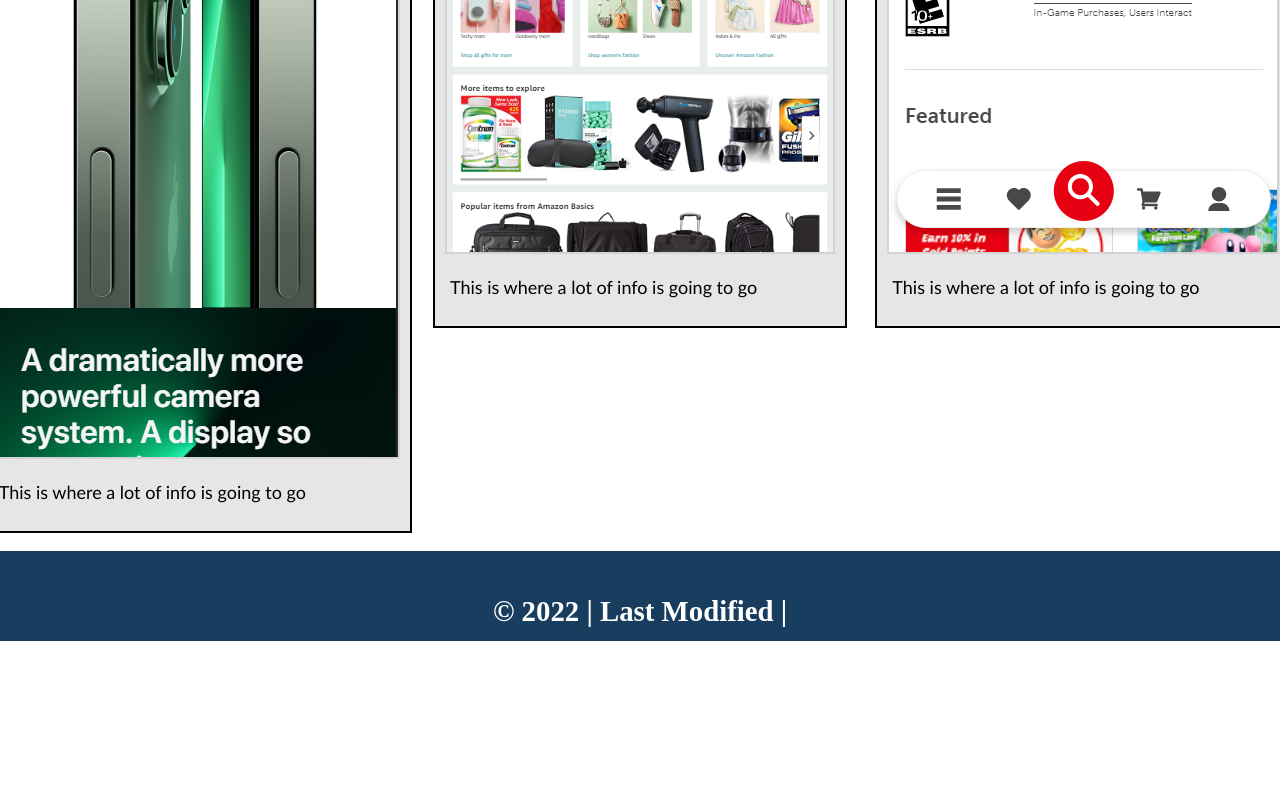
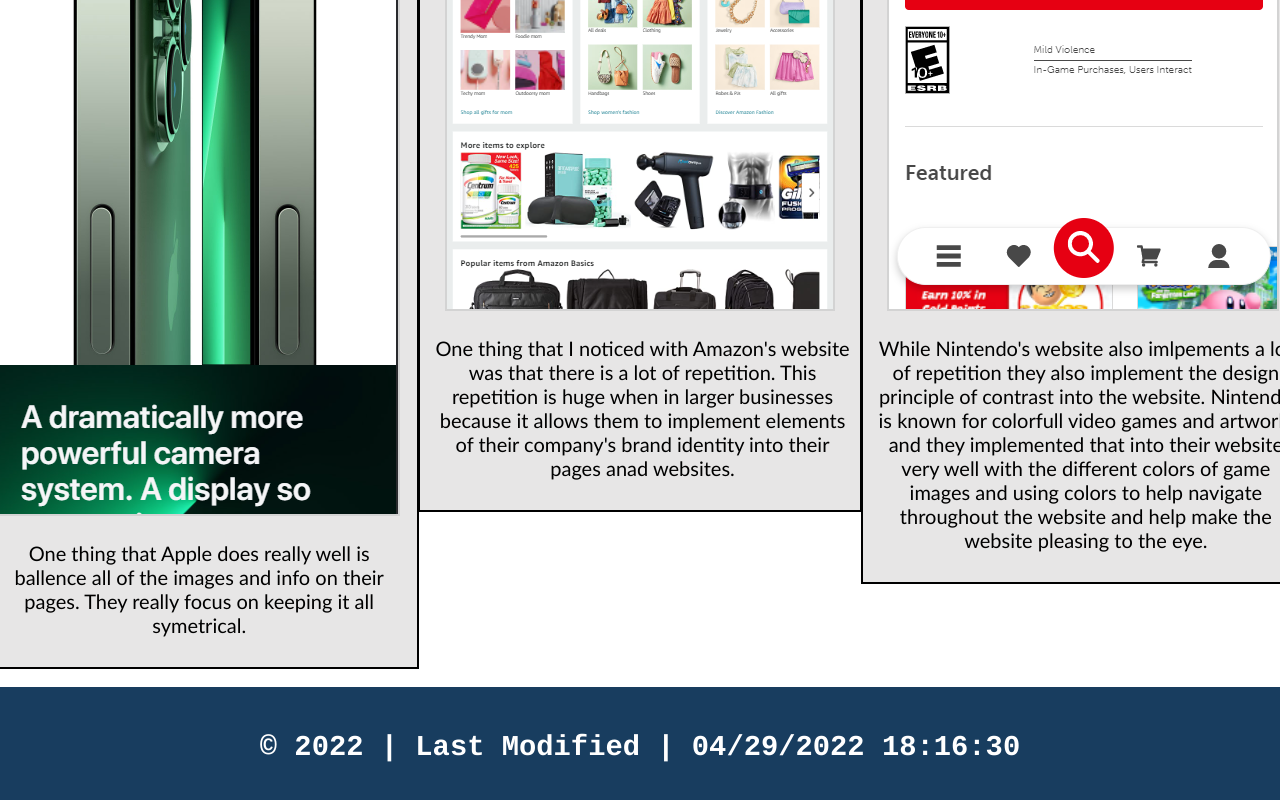
Before and after one commit to hyrumParamore/wdd230spring22, a plain HTML site: page week2/lesson2/design-principles.html in a window 1280 px wide. Shown: the part 982-1782 px from the top of the page. Before the commit the page ends 1623 px from the top, so only its background shows below. Drawn offline with Linux system fonts and the light colour scheme.

Commit message:
updates to the design principles

```diff
--- a/week2/lesson2/design-principles.html
+++ b/week2/lesson2/design-principles.html
@@ -19,12 +19,14 @@
 
     <section id="grid">
         <div class="card">
-            <div class="box-header"><h3>Discription</h3>
+            <div class="box-header"><h3>Balance</h3>
                 <div class="box">
                     <p>Apple</p>
                     <p><a href="https://www.apple.com/iphone-13-pro/">apple.com</a></p>
                     <img src="images/apple_screenshot.png" alt="apple screenshot">
-                    <p>This is where a lot of info is going to go</p>
+                    <p class="content">One thing that Apple does really well is ballence all of the images and info on
+                        their pages. They really focus on keeping it all symetrical.
+                    </p>
                 </div>
             </div>
         </div>
@@ -32,23 +34,33 @@
 
 
         <div class="card">
-            <div class="box-header"><h3>Discription</h3>
+            <div class="box-header"><h3>Repetition</h3>
                 <div class="box">
                     <p>Amazon</p>
                     <p><a href="https://www.amazon.com/">amazon.com</a></p>
                     <img src="images/amazon_scerenshot.png" alt="amazon screenshot">
-                    <p>This is where a lot of info is going to go</p>
+                    <p class="content">One thing that I noticed with Amazon's website was that
+                        there is a lot of repetition. This repetition is huge when in larger
+                        businesses because it allows them to implement elements of their company's
+                        brand identity into their pages anad websites.
+                    </p>
                 </div>
             </div>
         </div>
 
         <div class="card">
-            <div class="box-header"><h3>Discription</h3>
+            <div class="box-header"><h3>Contrast</h3>
                 <div class="box">
                     <p>Nintendo</p>
                     <p><a href="https://www.nintendo.com/">nintendo.com</a></p>
                     <img src="images/nintendo_screenshot.png" alt="nintendo screenshot">
-                    <p>This is where a lot of info is going to go</p>
+                    <p class="content">While Nintendo's website also imlpements a lot of repetition
+                        they also implement the design principle of contrast into the website.
+                        Nintendo is known for colorfull video games and artwork, and they implemented
+                        that into their website very well with the different colors of game images and
+                        using colors to help navigate throughout the website and help make the website
+                        pleasing to the eye.
+                    </p>
                 </div>
             </div>
         </div>
--- a/week2/lesson2/styles/large_media.css
+++ b/week2/lesson2/styles/large_media.css
@@ -1,6 +1,7 @@
 body {
     width: 100%;
     margin: 0 auto;
+    justify-content: center;
 
 
 }
@@ -13,10 +14,15 @@
     margin: 0;
     padding: 5px;
     font-size: 1.5em;
+    font-family:'Courier';
 
 }
 
-
+.box-header h3 {
+    padding-left: 10px;
+    font-size: 26px;
+    font-weight: bolder;
+}
 
 
 
@@ -32,30 +38,21 @@
 
 .box-header {
     background-color: rgb(24, 61, 95);
-    /* border: 1px solid rgb(189, 189, 189); */
     color: white;
     text-align: left;
-
-    /* margin: auto; */
-    /* width: auto; */
-    /* border-top-left-radius: 10px;
-    border-top-right-radius: 10px; */
-
+    height: auto;
+    width: auto;
+    font-family:'Courier';
 }
 
 .box {
-    /* height: fit-content; */
-    width: auto;
+    width: 420px;
     background-color: rgb(231, 230, 230);
     margin: 0 auto;
     text-align: center;
     padding: 10px;
-    /* box-shadow: 0px 5px 5px gray; */
+
     color: black;
-    /* border-right: 1px solid rgb(189, 189, 189);
-    border-left: 1px solid rgb(189, 189, 189); */
-
-
 }
 
 .card {
@@ -68,14 +65,19 @@
     float: left;
 }
 
+
 p {
-    font-size: large;
+    font-size: 25px;
     font-family:'Gill Sans', 'Gill Sans MT', Calibri, 'Trebuchet MS', sans-serif;
     text-align: left;
     padding-left: 5px;
 }
 
+.content {
+    font-size:20px;
+    text-align: center;
 
+}
 
 
 img {
@@ -88,11 +90,12 @@
     text-align: center;
     background-color: rgb(24, 61, 95);
     color: white;
-    height: 50px;
+    /* height: 50px; */
     text-align: center;
     align-items: center;
     padding: 20px;
     font-size: 1.2em;
+    font-family:'Courier';
 
 
 }
@@ -108,11 +111,9 @@
     }
     .box:nth-of-type(3) {
         grid-column: 1/3;
-        width: 50%;
+        width: 100%;
     }
-    header {
-        color: red;
-    }
+
 }
 
 @media only screen and (max-width: 800px) {
@@ -122,9 +123,8 @@
 
     .box:nth-of-type(3) {
         grid-column: 1/2;
-        width: 100%;
+        width: 50%;
     }
-    header {
-        color: blue;
-    }
+
+
 }
```
Also changed, not shown: week2/lesson2/scripts/design-principles.js (renamed from week2/lesson2/scripts/design-principels.js).
